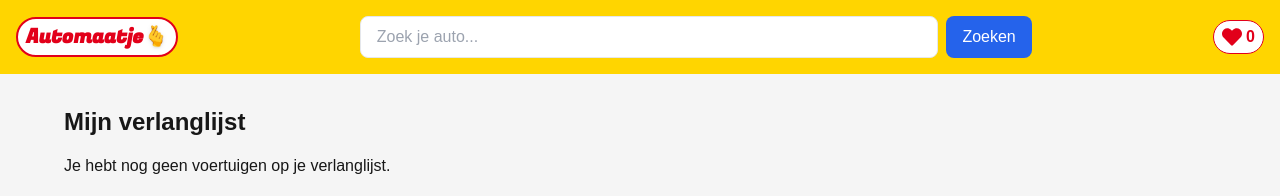
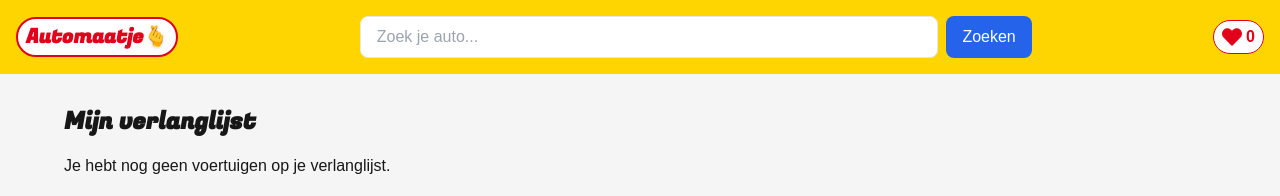
Before and after one commit to drikusroor/automaatje, a Next.js app: page /wishlist in a window 1280 px wide. Shown: the top 196 px of the page. Built offline with nearby package versions, Linux system fonts and the light colour scheme; no server answers.

Commit message:
Feat: Update WishlistPage heading to use custom font style

```diff
--- a/app/wishlist/page.tsx
+++ b/app/wishlist/page.tsx
@@ -13,7 +13,7 @@ export default async function WishlistPage() {
   return (
     <main className="pt-8 p-4 bg-brand-gray min-h-screen">
       <div className="max-w-6xl mx-auto">
-        <h1 className="text-2xl font-bold mb-4">Mijn verlanglijst</h1>
+        <h1 className="text-2xl font-bold font-heading mb-4">Mijn verlanglijst</h1>
         {wishlistItems.length === 0 ? (
           <p>Je hebt nog geen voertuigen op je verlanglijst.</p>
         ) : (
```
